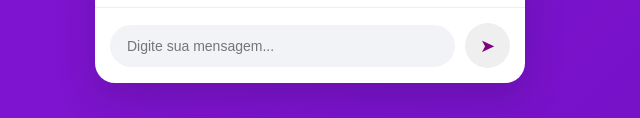
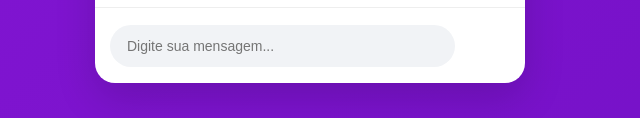
Before and after one commit to simbaao/zenko, a plain HTML site: page index.html in a window 1280 px wide. Shown: the part 667-785 px from the top of the page, without its empty margins (330-970 px from the left). Drawn offline with Linux system fonts and the light colour scheme.

Commit message:
Update index.html

```diff
--- a/index.html
+++ b/index.html
@@ -189,8 +189,8 @@
             height: 45px;
             border: none;
             border-radius: 50%;
-            background: ##35008e;
-            color: purple;
+            background: #ffffff;
+            color: white;
             cursor: pointer;
             font-size: 18px;
             transition: 0.2s;
```
